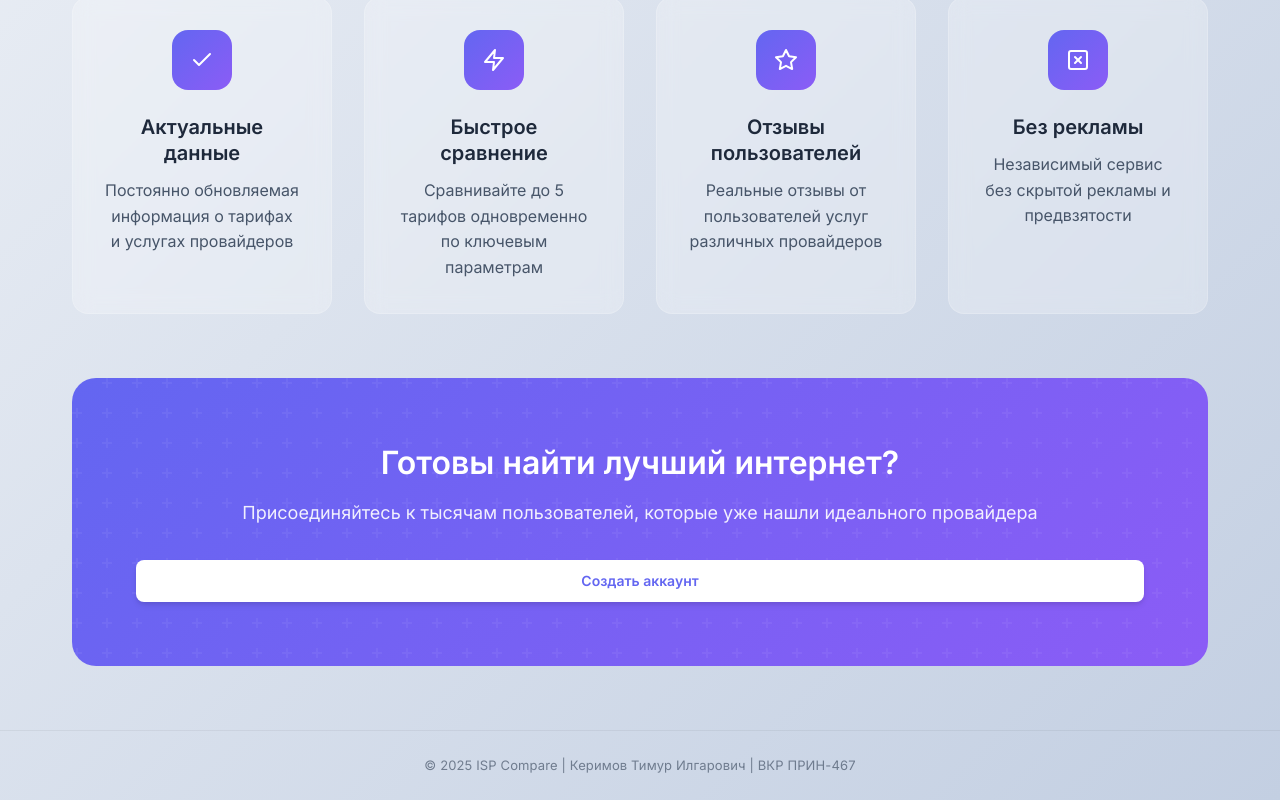
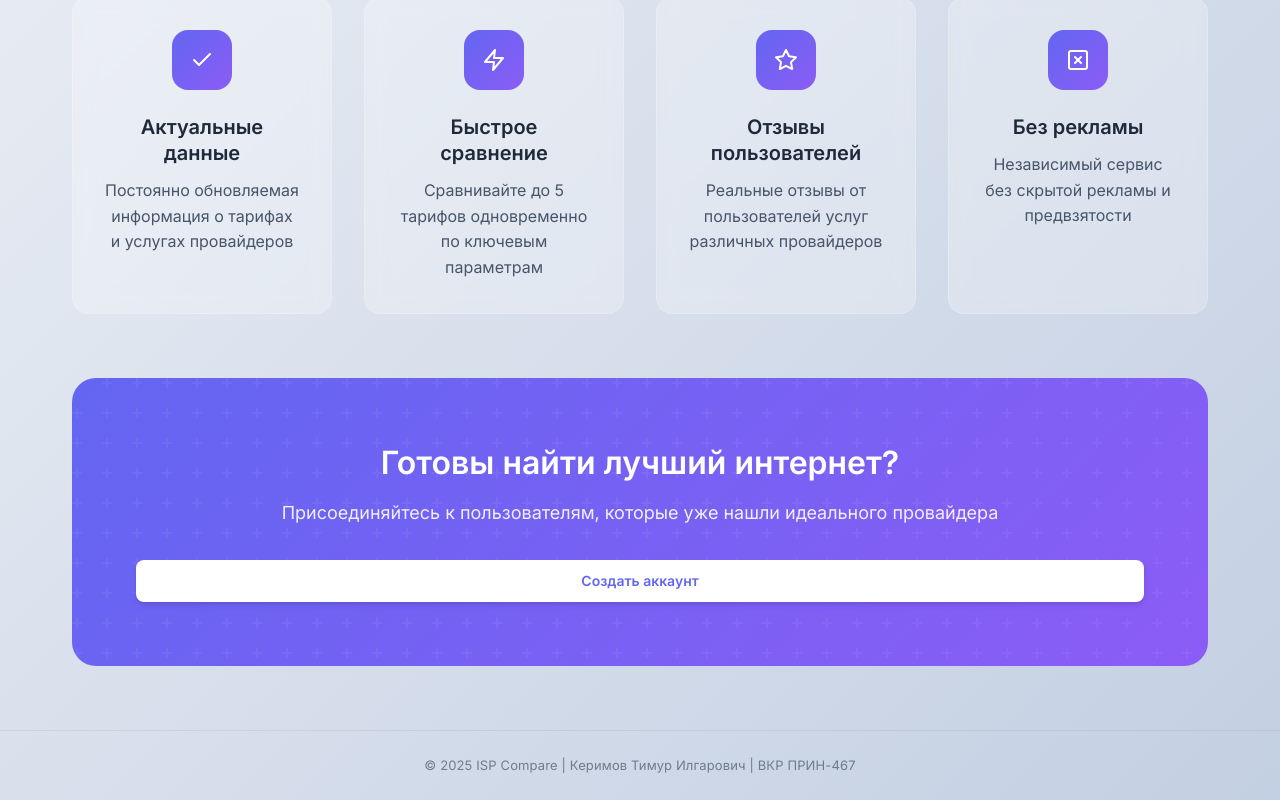
Before and after one commit to bodaue/isp-compare, a React (Vite) app in the folder frontend/: page / in a window 1280 px wide. Shown: the part 866-1666 px from the top of the page. Built offline with nearby package versions, Linux system fonts and the light colour scheme.

Commit message:
Update CTA section text to simplify user engagement message

```diff
--- a/frontend/src/components/pages/Home.tsx
+++ b/frontend/src/components/pages/Home.tsx
@@ -91,7 +91,7 @@ const Home: React.FC<HomeProps> = ({isLoggedIn}) => {
                 <section className="cta-section">
                     <div className="cta-content">
                         <h2>Готовы найти лучший интернет?</h2>
-                        <p>Присоединяйтесь к тысячам пользователей, которые уже нашли идеального провайдера</p>
+                        <p>Присоединяйтесь к пользователям, которые уже нашли идеального провайдера</p>
                         <Link to="/register" className="btn btn-primary">
                             Создать аккаунт
                         </Link>
```
